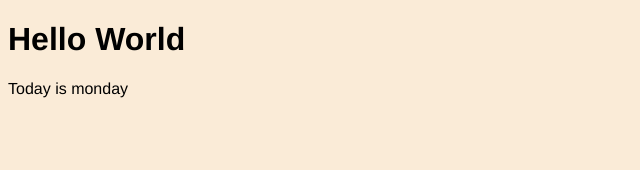
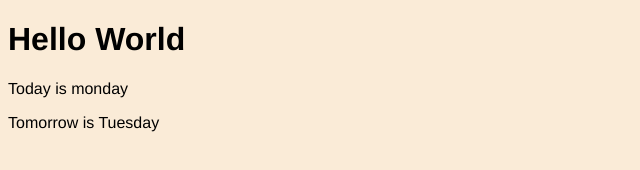
Before and after one commit to HodoIsmail/New-Repo, a plain HTML site: page index.html in a window 1280 px wide. Shown: the whole page, without its empty margins (0-640 px from the left). Drawn offline with Linux system fonts and the light colour scheme.

Commit message:
Update index.html

```diff
--- a/index.html
+++ b/index.html
@@ -9,6 +9,7 @@
 <body>
     <h1>Hello World</h1>
     <p>Today is monday</p>
+    <p>Tomorrow is Tuesday</p>
 
 </body>
 </html>
```
